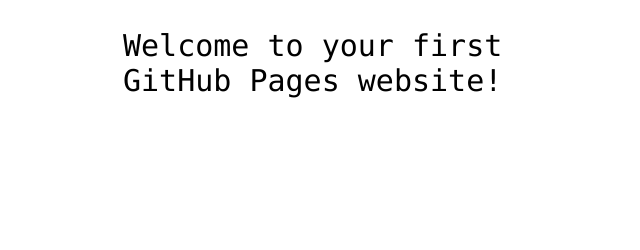
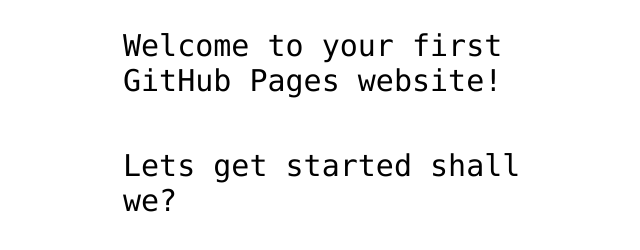
Before and after one commit to vishnu-jayakumar-1830/hello-world, a plain HTML site: page index.html in a window 1280 px wide. Shown: the part 360-610 px from the top of the page, without its empty margins (317-957 px from the left). Drawn offline with Linux system fonts and the light colour scheme.

Commit message:
Update index.html

```diff
--- a/index.html
+++ b/index.html
@@ -13,6 +13,7 @@
 
 <!-- Change this code here by copy and pasting your template on line 15 -->
 <p>Welcome to your first GitHub Pages website!</p>
+  <p>Lets get started shall we?</p>
 
 </body>
 </html>
```
